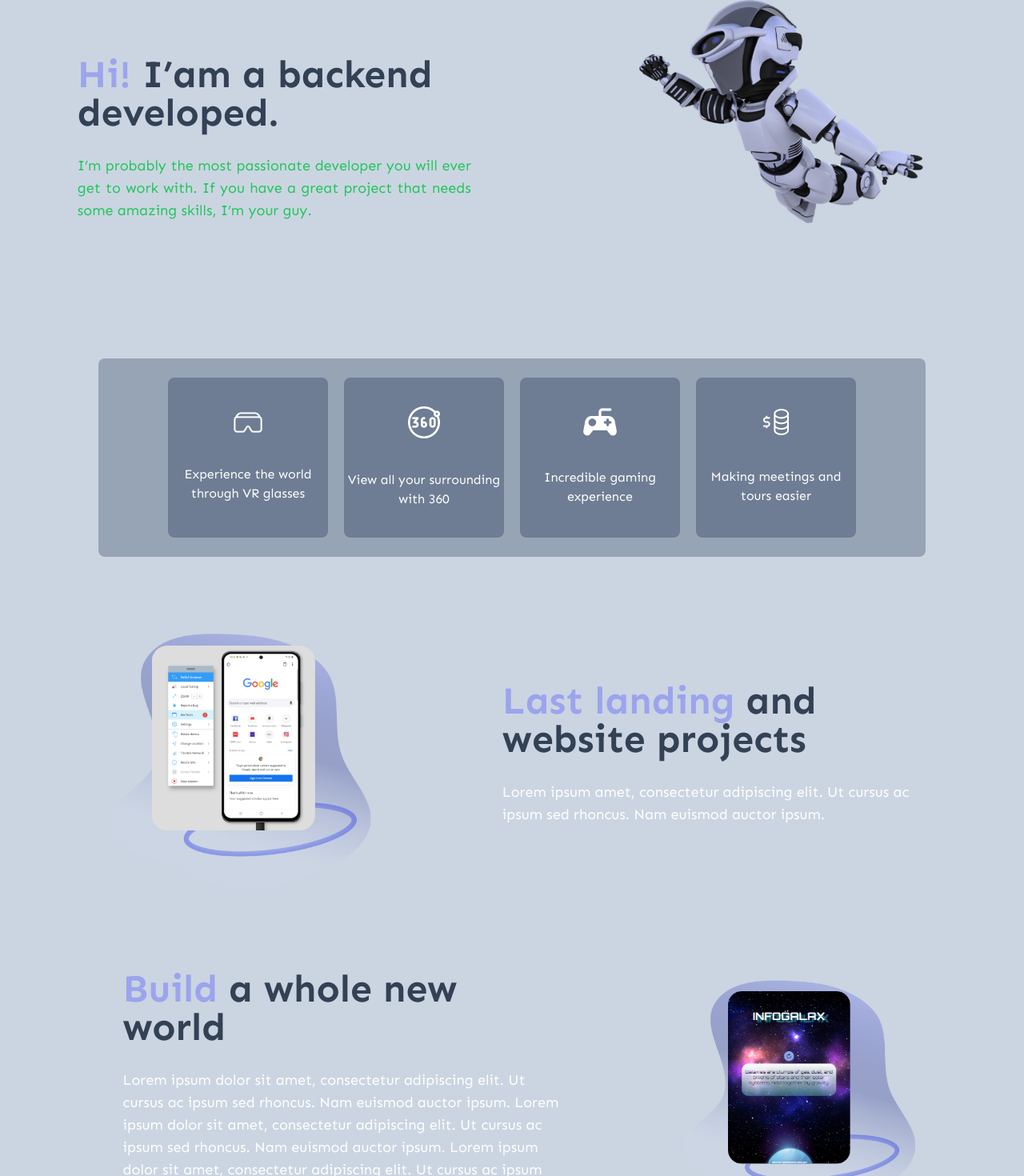
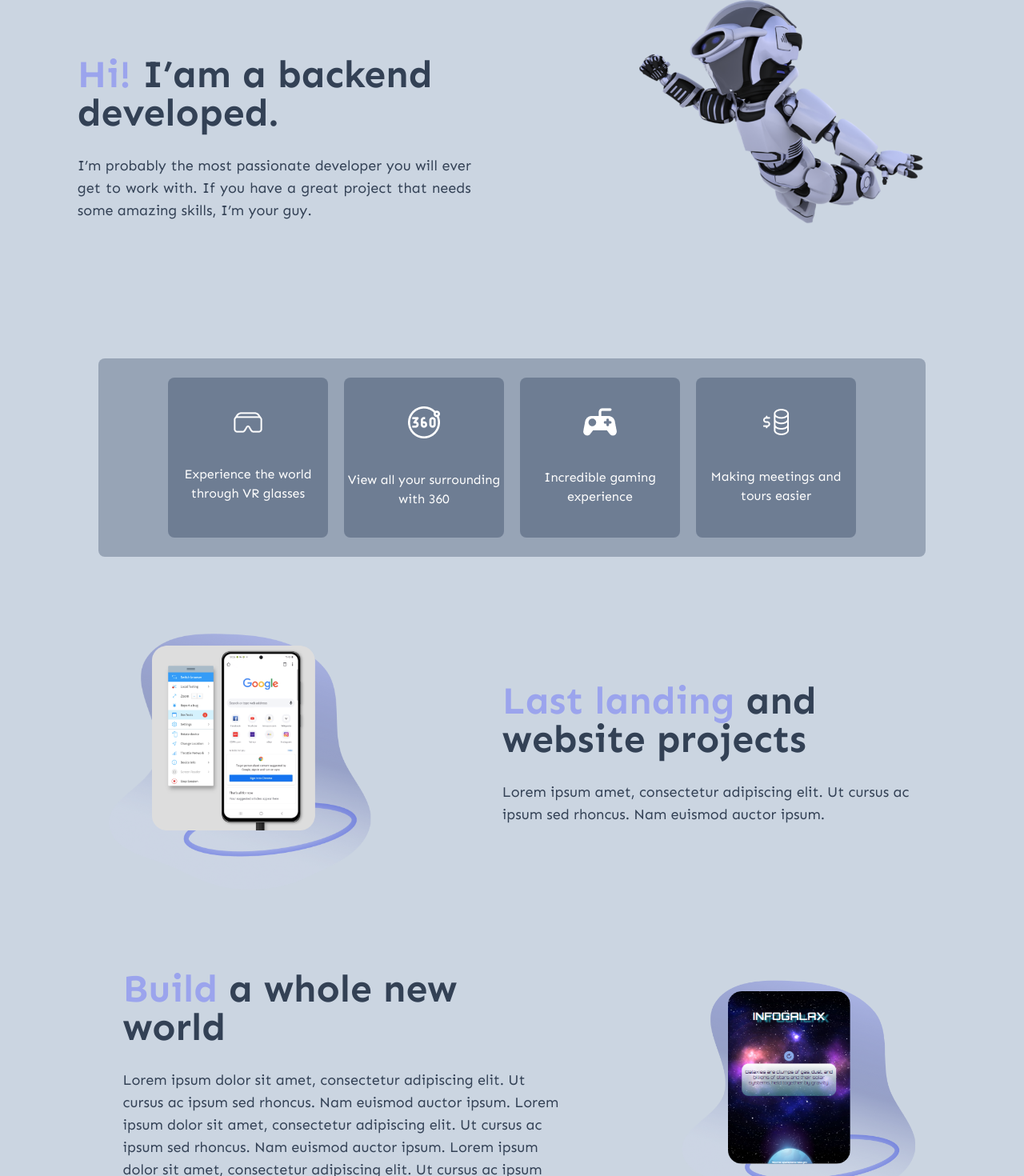
Before and after one commit to carlos-santos-tadeo/Portafolio, a React (Vite) app: page / in a window 1280 px wide. Shown: the part 81-1551 px from the top of the page at 80% size. Built offline with nearby package versions, Linux system fonts and the light colour scheme.

Commit message:
change-text-color

```diff
--- a/src/components/Footer.jsx
+++ b/src/components/Footer.jsx
@@ -5,7 +5,7 @@ const Footer = () => {
     <section className='py-10 sm:flex sm:justify-center ' >
       <div className='grid gap-6 justify-items-center bg-slate-500/50 rounded-2xl mx-5 py-16 sm:py-3 max-w-[700px]'>
         <h3 className='font-bold text-3xl mt-10'>Contact me!</h3>
-        <p className='px-3 text-center sm:px-20 lg:px-28'>Lorem ipsum dolor sit amet, consectetur adipiscing elit. Ut cursus ac ipsum sed rhoncus. Nam euismod auctor ipsum.</p>
+        <p className='px-3 text-center sm:px- lg:px-28'>Lorem ipsum dolor sit amet, consectetur adipiscing elit. Ut cursus ac ipsum sed rhoncus. Nam euismod auctor ipsum.</p>
         <div className='mb-12'>
           <button className='border-[1px] rounded-md px1'>Click here</button>
         </div>
--- a/src/components/Header.jsx
+++ b/src/components/Header.jsx
@@ -9,7 +9,7 @@ const Header = () => {
 
       <section className='max-w-[500px] md:ml-[5%] mx-auto px-1'>
         <h2 className='text-Violet1 font-bold text-[28px] lg:text-5xl mb-7'>Hi! <span className='text-slate-700'>I’am a backend developed.</span></h2>
-        <p className='text-sm md:text-lg text-justify'>I’m probably the most passionate developer you will ever get to work with. If you have a great project that needs some amazing skills, I’m your guy.</p>
+        <p className=' text-slate-700 text-sm md:text-lg text-justify'>I’m probably the most passionate developer you will ever get to work with. If you have a great project that needs some amazing skills, I’m your guy.</p>
       </section>
     </section>
   )
--- a/src/components/Project.jsx
+++ b/src/components/Project.jsx
@@ -6,7 +6,7 @@ const Project = () => {
             <section className='mx-auto sm:items-center sm:gap-12 sm:flex-row-reverse flex flex-col gap-5 px-3 py-[20px] sm:max-w-[1280px] sm:px-8 '>
                 <div className='ml-3 mb-5 sm:max-w-[45%] sm:mr-[6%]'>
                     <h3 className='text-Violet1 font-bold text-3xl lg:text-5xl mb-7'>Last landing <span className='text-slate-700'>and website projects</span></h3>
-                    <span className='md:text-lg'>Lorem ipsum amet, consectetur adipiscing elit. Ut cursus ac ipsum sed rhoncus. Nam euismod auctor ipsum.</span>
+                    <span className='md:text-lg text-slate-700'>Lorem ipsum amet, consectetur adipiscing elit. Ut cursus ac ipsum sed rhoncus. Nam euismod auctor ipsum.</span>
                 </div>
                 <div className='my-7 max-w-[500px] mx-auto'>
                     <img className=' max-h-[320px]' src="/images/project.png" alt="" />
@@ -16,7 +16,7 @@ const Project = () => {
             <section className='mx-auto sm:items-center sm:gap-12 sm:flex-row flex flex-col gap-5 px-3 py-[20px] sm:max-w-[1280px] sm:px-8 '>
                 <div className='ml-3 sm:ml-[10%] mb-5 sm:max-w-[45%]'>
                     <h3 className='text-Violet1 font-bold text-3xl lg:text-5xl mb-7'>Build <span className='text-slate-700'> a whole new world</span></h3>
-                    <span className='md:text-lg'>Lorem ipsum dolor sit amet, consectetur adipiscing elit. Ut cursus ac ipsum sed rhoncus. Nam euismod auctor ipsum.
+                    <span className='md:text-lg text-slate-700'>Lorem ipsum dolor sit amet, consectetur adipiscing elit. Ut cursus ac ipsum sed rhoncus. Nam euismod auctor ipsum.
                         Lorem ipsum dolor sit amet, consectetur adipiscing elit. Ut cursus ac ipsum sed rhoncus. Nam euismod auctor ipsum.
                         Lorem ipsum dolor sit amet, consectetur adipiscing elit. Ut cursus ac ipsum sed rhoncus. Nam euismod auctor ipsum.</span>
                 </div>
```
